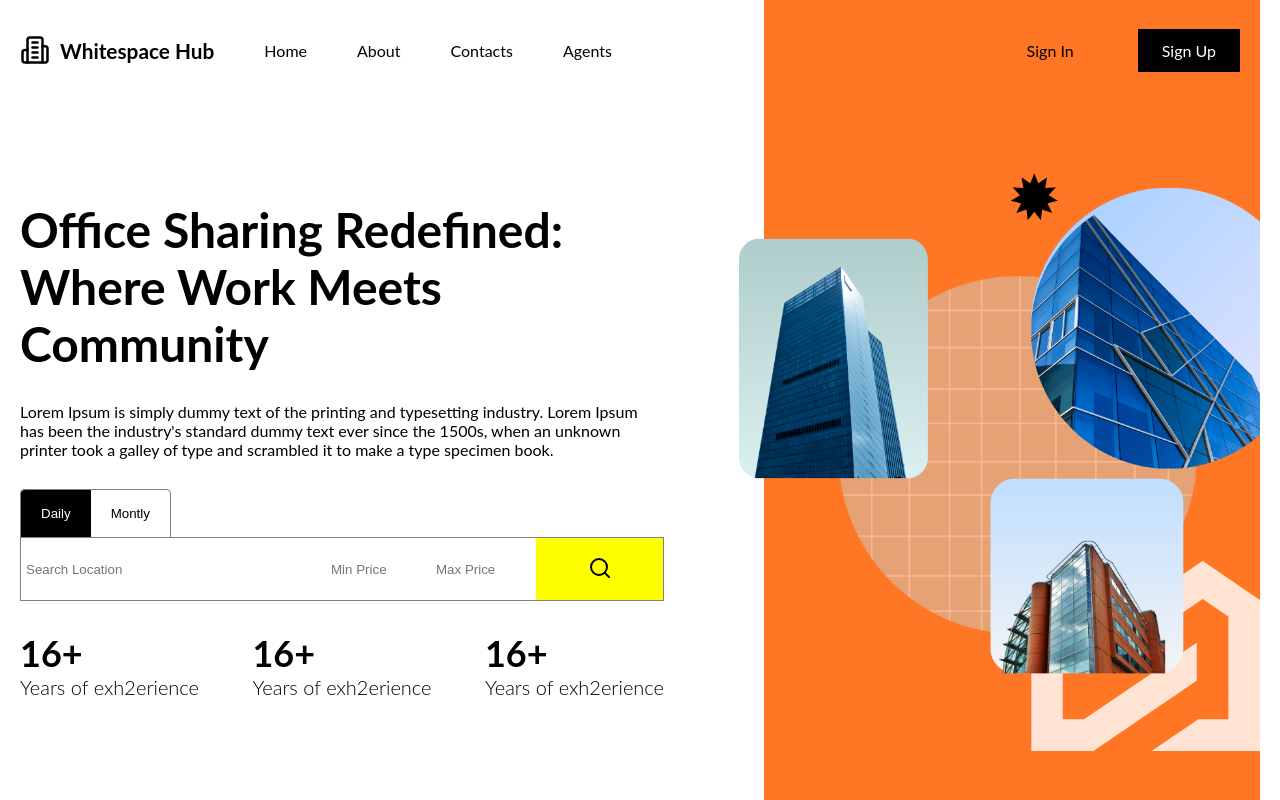
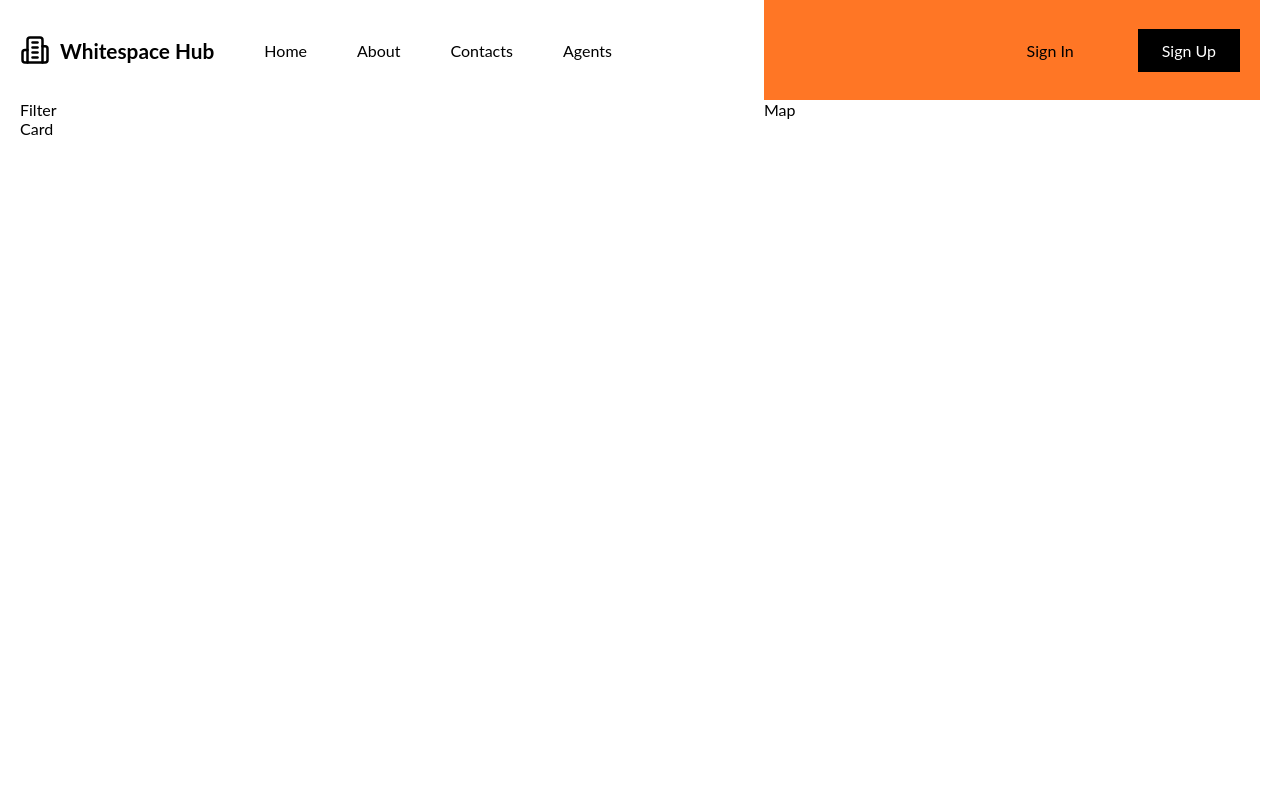
Before and after one commit to hanifomarr/offy, a React (Vite) app: page /list in a window 1280 px wide. Shown: the top 800 px of the page. Built offline with nearby package versions, Linux system fonts and the light colour scheme.

Commit message:
feat: add routing using react-router-dom

```diff
--- a/package.json
+++ b/package.json
@@ -13,6 +13,7 @@
     "lucide-react": "^0.378.0",
     "react": "^18.2.0",
     "react-dom": "^18.2.0",
+    "react-router-dom": "^6.23.0",
     "sass": "^1.76.0"
   },
   "devDependencies": {
--- a/src/App.tsx
+++ b/src/App.tsx
@@ -1,19 +1,22 @@
-import Navbar from "./components/navbar/Navbar";
+import { RouterProvider, createBrowserRouter } from "react-router-dom";
+
+import Layout from "./pages/layout/layout";
 import Home from "./pages/home/home";
-
-import "./layout.scss";
+import OfficeList from "./pages/officeList/officeList";
 
 function App() {
-  return (
-    <div className="layout">
-      <div className="navbar">
-        <Navbar />
-      </div>
-      <div className="content">
-        <Home />
-      </div>
-    </div>
-  );
+  const router = createBrowserRouter([
+    {
+      path: "/",
+      element: <Layout />,
+      children: [
+        { index: true, element: <Home /> },
+        { path: "list", element: <OfficeList /> },
+      ],
+    },
+  ]);
+
+  return <RouterProvider router={router} />;
 }
 
 export default App;
--- a/src/pages/home/home.scss
+++ b/src/pages/home/home.scss
@@ -28,6 +28,9 @@
 
         @include screen.lg {
           font-size: 48px;
+        }
+        @include screen.sm {
+          font-size: 40px;
         }
       }
 
--- a/src/layout.scss
+++ b/src/pages/layout/layout.scss
@@ -1,4 +1,4 @@
-@use "./responsive.scss" as screen;
+@use "../../responsive" as screen;
 
 .layout {
   height: 100vh;
--- /dev/null
+++ b/src/pages/layout/layout.tsx
@@ -0,0 +1,19 @@
+import { Outlet } from "react-router-dom";
+
+import Navbar from "../../components/navbar/Navbar";
+import "./layout.scss";
+
+const Layout = () => {
+  return (
+    <div className="layout">
+      <div className="navbar">
+        <Navbar />
+      </div>
+      <div className="content">
+        <Outlet />
+      </div>
+    </div>
+  );
+};
+
+export default Layout;
--- /dev/null
+++ b/src/pages/officeList/officeList.scss
@@ -0,0 +1,9 @@
+.office-list {
+  display: flex;
+  .list-container {
+    flex: 3;
+  }
+  .map-container {
+    flex: 2;
+  }
+}
--- /dev/null
+++ b/src/pages/officeList/officeList.tsx
@@ -0,0 +1,16 @@
+import "./officeList.scss";
+
+const OfficeList = () => {
+  return (
+    <div className="office-list">
+      <div className="list-container">
+        <div className="filter">Filter</div>
+
+        <div className="office-card">Card</div>
+      </div>
+      <div className="map-container">Map</div>
+    </div>
+  );
+};
+
+export default OfficeList;
```
Also changed, not shown: 1 other file (tests, documents, lock files or other folders).
